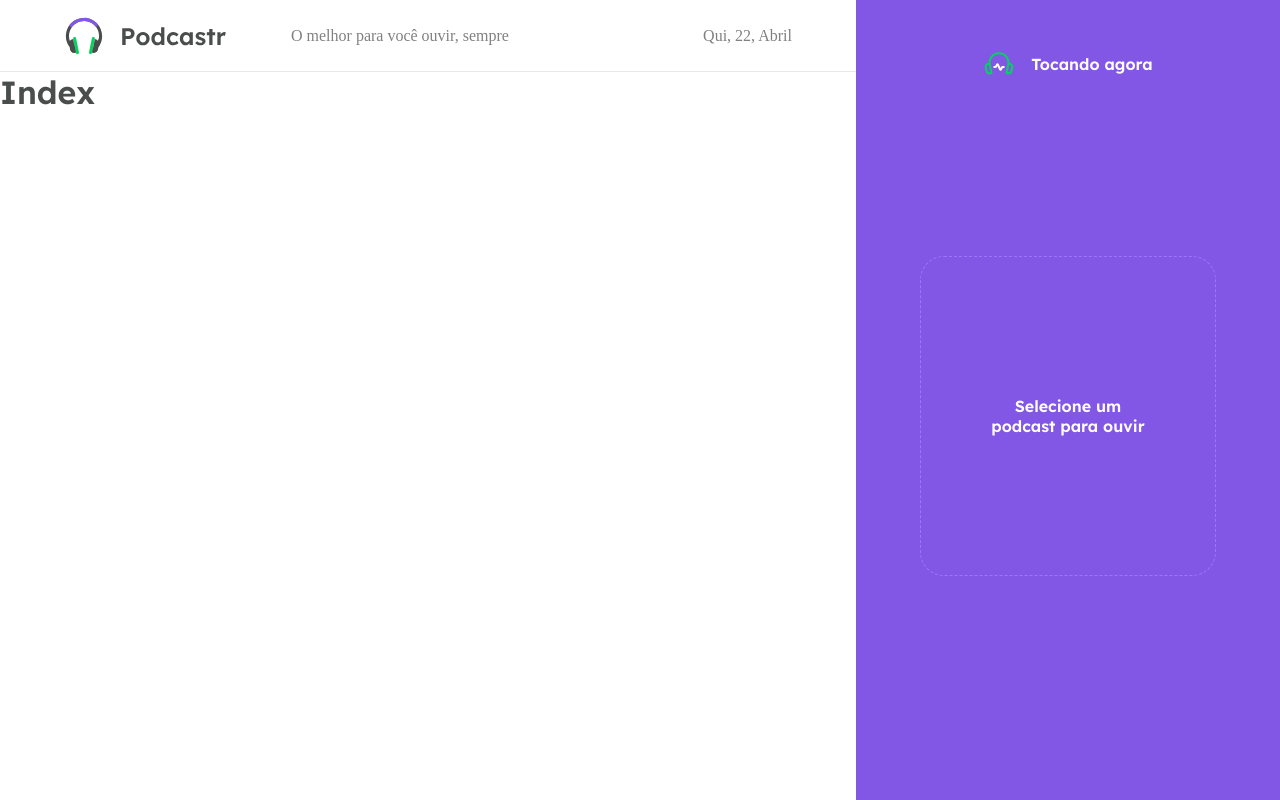
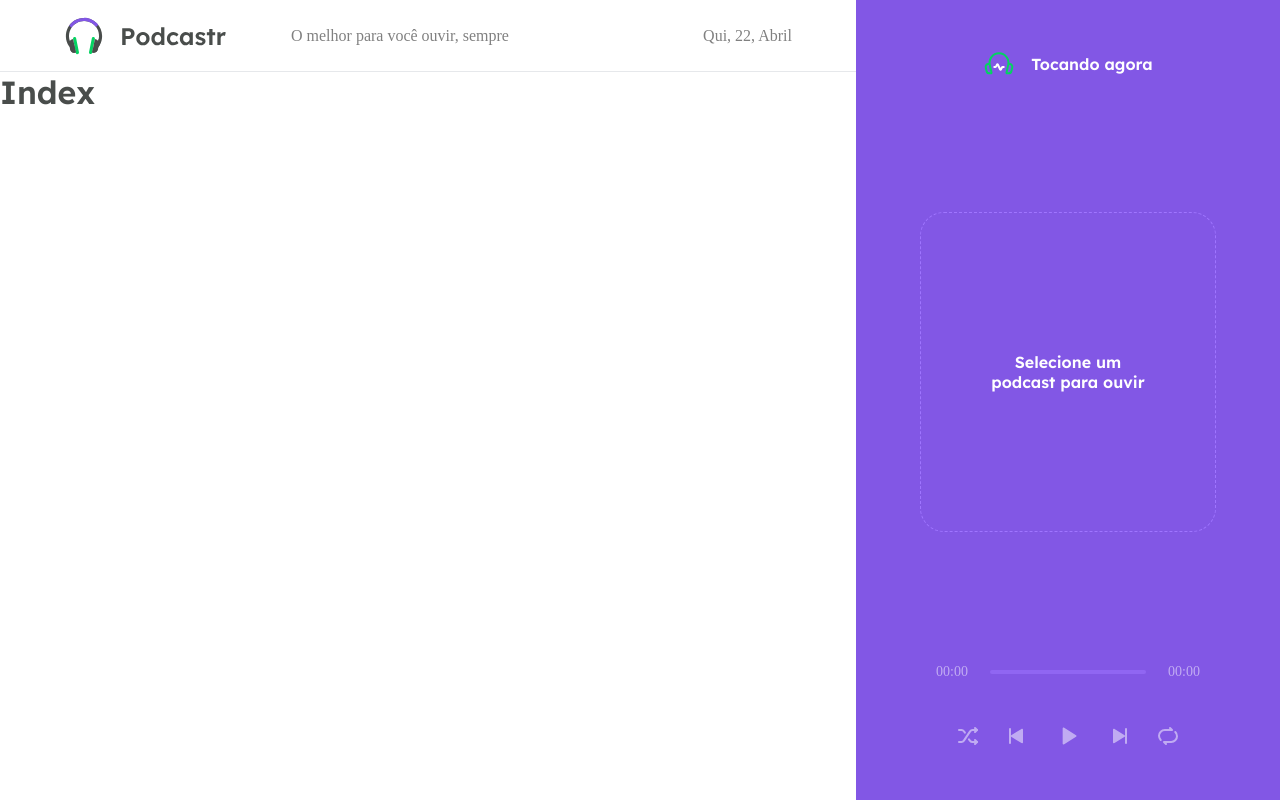
Before and after one commit to wstagf/NLW5-ReactJS, a Next.js app in the folder podcastr_next/: page / in a window 1280 px wide. Built offline with nearby package versions, Linux system fonts and the light colour scheme.

Commit message:
estilizado player buttons

```diff
--- a/podcastr_next/src/components/player/index.tsx
+++ b/podcastr_next/src/components/player/index.tsx
@@ -12,7 +12,33 @@
       <div className={styles.emptyPlayer}>
         <strong>Selecione um podcast para ouvir</strong>
       </div>
-      <footer></footer>
+      <footer className={styles.empty}>
+        <div className={styles.progress}>
+          <span>00:00</span>
+          <div className={styles.slider}>
+            <div className={styles.emptySlider}/>
+          </div>
+
+          <span>00:00</span>
+        </div>
+        <div className={styles.button}>
+          <button type="button">
+            <img src="/shuffle.svg" alt="Embaralhar"></img>
+          </button>
+          <button type="button">
+            <img src="/play-previous.svg" alt="Tocar anterior"></img>
+          </button>
+          <button type="button" className={styles.playButton}>
+            <img src="/play.svg" alt="Tocar"></img>
+          </button>
+          <button type="button">
+            <img src="/play-next.svg" alt="Tocar próxima"></img>
+          </button>
+          <button type="button">
+            <img src="/repeat.svg" alt="Repetir"></img>
+          </button>
+        </div>
+      </footer>
     </div>
   );
 }
--- a/podcastr_next/src/components/player/style.module.scss
+++ b/podcastr_next/src/components/player/style.module.scss
@@ -21,6 +21,13 @@
         font-family: Lexend, sans-serif;
         font-weight: 600;
     }
+
+    footer {
+        align-self: stretch;
+        &.empty {
+            opacity: 0.5;
+        }
+    }
 }
 
 .emptyPlayer {
@@ -35,3 +42,49 @@
     align-items: center;
     justify-content: center;
 }
+
+
+.progress {
+    display: flex;
+    align-items: center;
+    gap: 0.4rem;
+    font-size: 0.875rem;
+
+    span {
+        display: inline-block;
+        width: 4rem;
+        text-align: center;
+    }
+
+    .slider {
+        flex: 1;
+
+        .emptySlider {
+            width: 100%;
+            height: 4px;
+            background: var(--purple-300);
+            border-radius: 2px;
+        }
+    }
+}
+
+.button {
+    display: flex;
+    align-items: center;
+    justify-content: center;
+    margin-top: 2.5rem;
+    gap: 1.5rem;
+
+    button {
+        background: transparent;
+        border: 0;
+        font-size: 0;
+
+        &.playbutton {
+            width: 4rem;
+            height: 4rem;
+            border-radius: 1rem;
+            background-color: var(--purple-400);
+        }
+    }
+}
```
